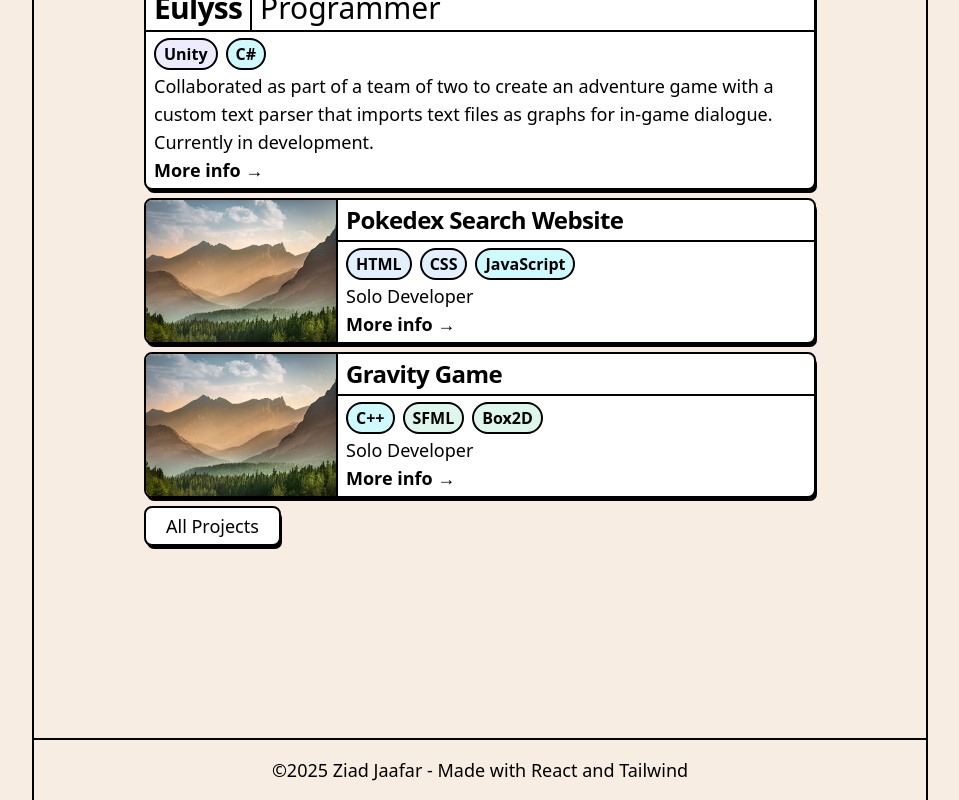
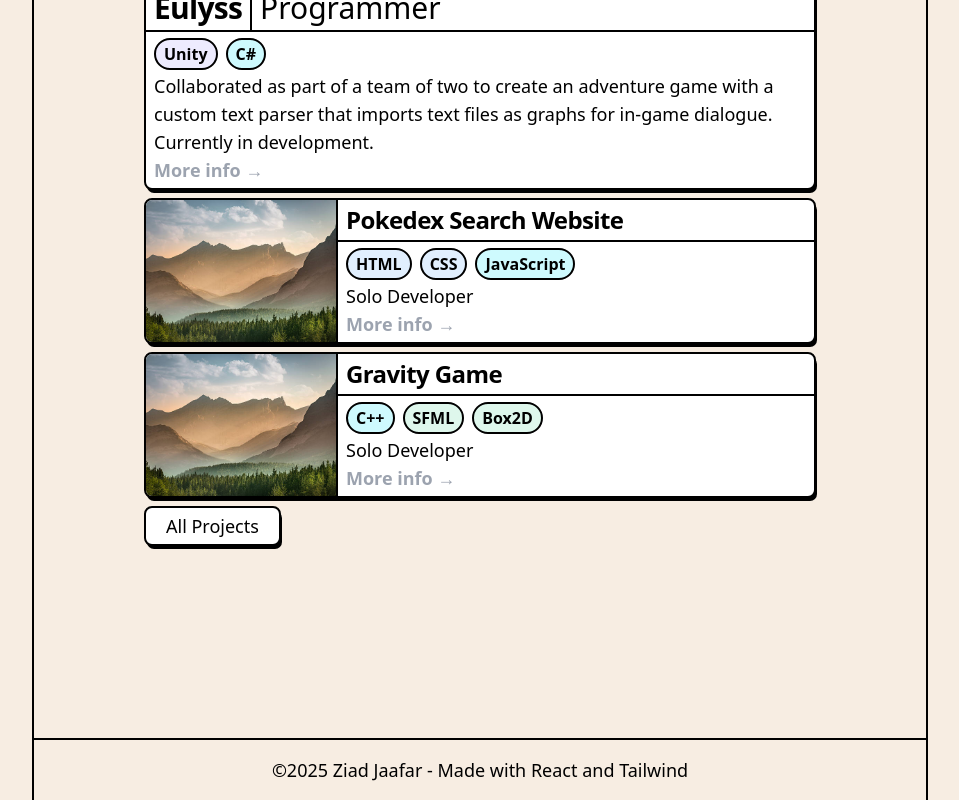
Before and after one commit to Ziad-J05/Portfolio-Site, a React (Vite) app: page / in a window 1280 px wide. Shown: the part 1736-2536 px from the top of the page, without its empty margins (160-1119 px from the left). Built offline with nearby package versions, Linux system fonts and the light colour scheme.

Commit message:
added transitions to project cards

```diff
--- a/src/components/Project.tsx
+++ b/src/components/Project.tsx
@@ -36,13 +36,13 @@ export class FeaturedProjectInfo extends ProjectInfo {
 const cardTheme = createTheme({
   card: {
     root: {
-      "base": "relative flex rounded-lg bg-white border-2 border-black shadow-[2px_4px_0px_-1px_rgba(0,0,0,1)]",
+      "base": "relative flex rounded-lg bg-white border-2 border-black shadow-[2px_4px_0px_-1px_rgba(0,0,0,1)] group",
       "children": "flex h-full w-full flex-col justify-center gap-4 p-0",
       horizontal: {
         "off": "flex-col",
         "on": "flex-col md:max-w-2xl md:flex-row"
       },
-      "href": "hover:shadow-[6px_8px_0px_-1px_rgba(0,0,0,1)] hover:-top-[4px] hover:-left-[6px] hover:bg-white"
+      "href": "hover:shadow-[6px_8px_0px_-1px_rgba(0,0,0,1)] hover:-translate-[4px] hover:bg-white"
     },
     img: {
       "base": "",
@@ -60,7 +60,7 @@ export function FeaturedProject( {projectInfo}: {projectInfo: FeaturedProjectInf
         <ThemeProvider theme={cardTheme}>
             <Card
                 href={projectInfo.link}
-                className="max-w-2xl"
+                className="max-w-2xl transition-all duration-150 ease-out"
                 imgAlt="Meaningful alt text for an image that is not purely decorative"
                 imgSrc={projectInfo.img}
             >
@@ -84,7 +84,7 @@ export function FeaturedProject( {projectInfo}: {projectInfo: FeaturedProjectInf
                             {projectInfo.body}
                         </p>
 
-                        <a href={projectInfo.link} className='text-lg font-semibold text-black hover:text-gray-400'>More info &rarr;</a>
+                        <a href={projectInfo.link} className='text-lg font-semibold text-gray-400 group-hover:text-black transition-all ease-out duration-150'>More info &rarr;</a>
                     </div>
                 </div>
             </Card>
@@ -101,7 +101,7 @@ export function Project( {projectInfo}: {projectInfo: ProjectInfo} ){
         <ThemeProvider theme={cardTheme}>
             <Card
             href={projectInfo.link}
-            className="max-w-2xl"
+            className="max-w-2xl transition-all duration-150 ease-out"
             imgAlt="Meaningful alt text for an image that is not purely decorative"
             imgSrc={projectInfo.img}
             horizontal
@@ -118,7 +118,7 @@ export function Project( {projectInfo}: {projectInfo: ProjectInfo} ){
                         <p className="text-lg text-black">
                             {projectInfo.role}
                         </p>
-                        <a href={projectInfo.link} className='text-lg font-semibold text-black hover:text-gray-400'>More info &rarr;</a>
+                        <a href={projectInfo.link} className='text-lg font-semibold text-gray-400 group-hover:text-black transition-all ease-out duration-150'>More info &rarr;</a>
                     </div>
                 </div>
 
```
